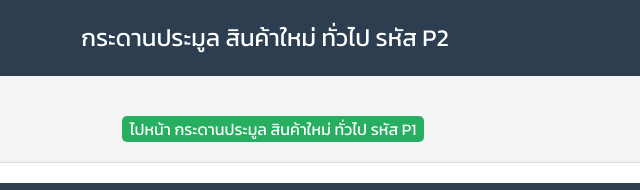
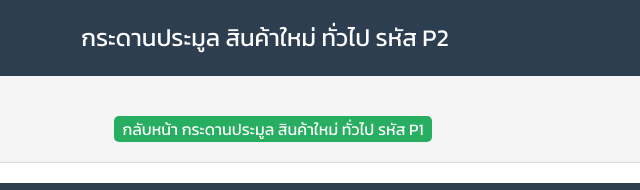
Before and after one commit to nathaponthakron132/auction-new1, a plain HTML site: page index.html in a window 1280 px wide. Shown: the top 190 px of the page, 367-1007 px from the left. Drawn offline with nearby package versions, Linux system fonts and the light colour scheme; no server answers.

Commit message:
Add files via upload

```diff
--- a/index.html
+++ b/index.html
@@ -219,7 +219,7 @@
         async function initializeAuctionItems() {
             await fetchAuctionData();
             const container = document.querySelector('.container');
-            container.innerHTML = '<a href="https://script.google.com/macros/s/AKfycbxjHLcr1qgb7Q3yzJElNQ4gpsg0iyEV_-PeJIJvimNhNd23moc5sXgxi0TEOt8clqF9/exec" class="btn-details">ไปหน้า กระดานประมูล สินค้าใหม่ ทั่วไป รหัส P1</a>';
+            container.innerHTML = '<a href="https://nathaponthakron132.github.io/new-products1/" class="btn-details">กลับหน้า กระดานประมูล สินค้าใหม่ ทั่วไป รหัส P1</a>';
             for (let i = 1; i <= 50; i++) {
                 const itemData = auctionData[i - 1];
                 const endDate = calculateEndDate(i);
```
